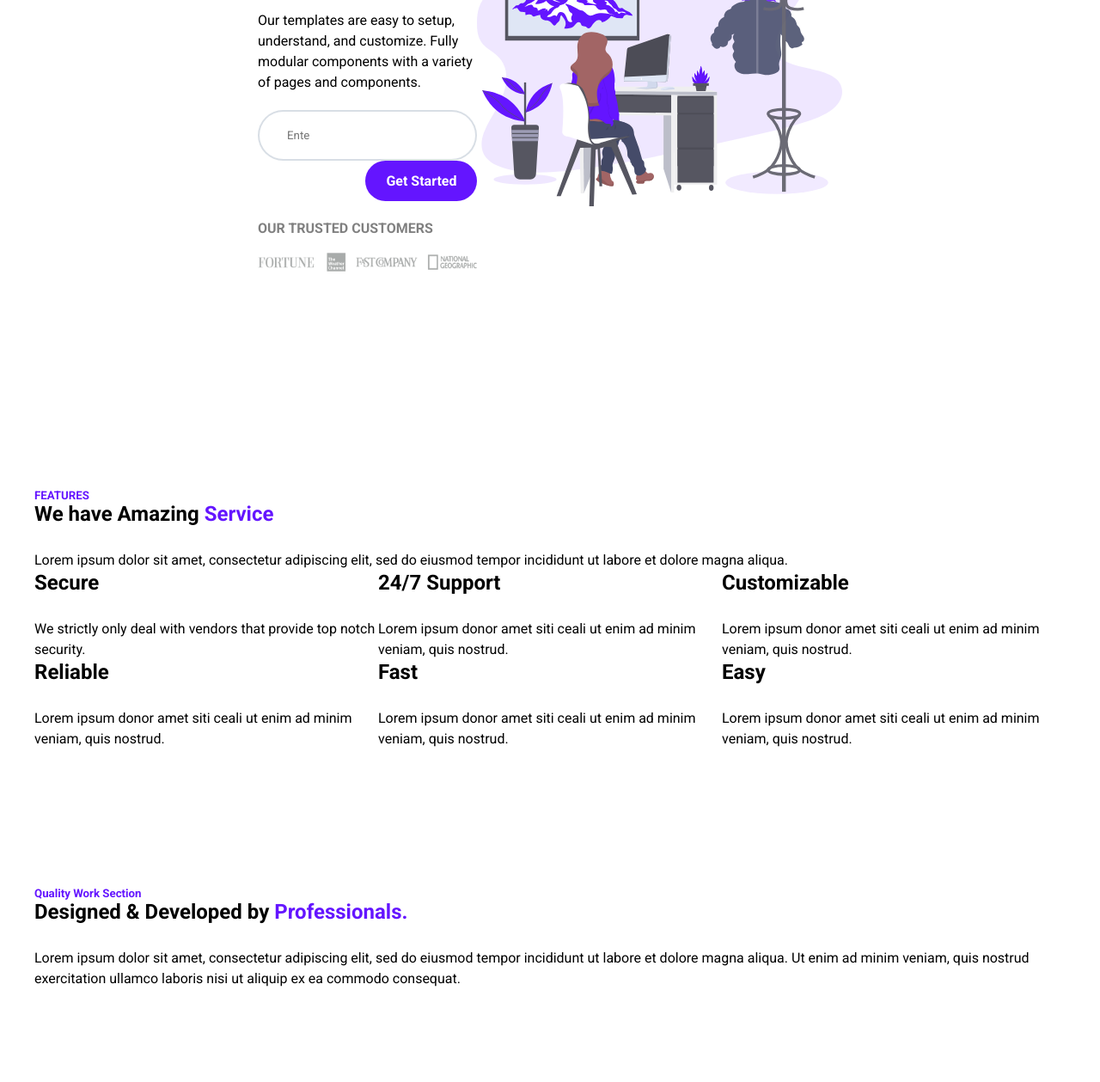
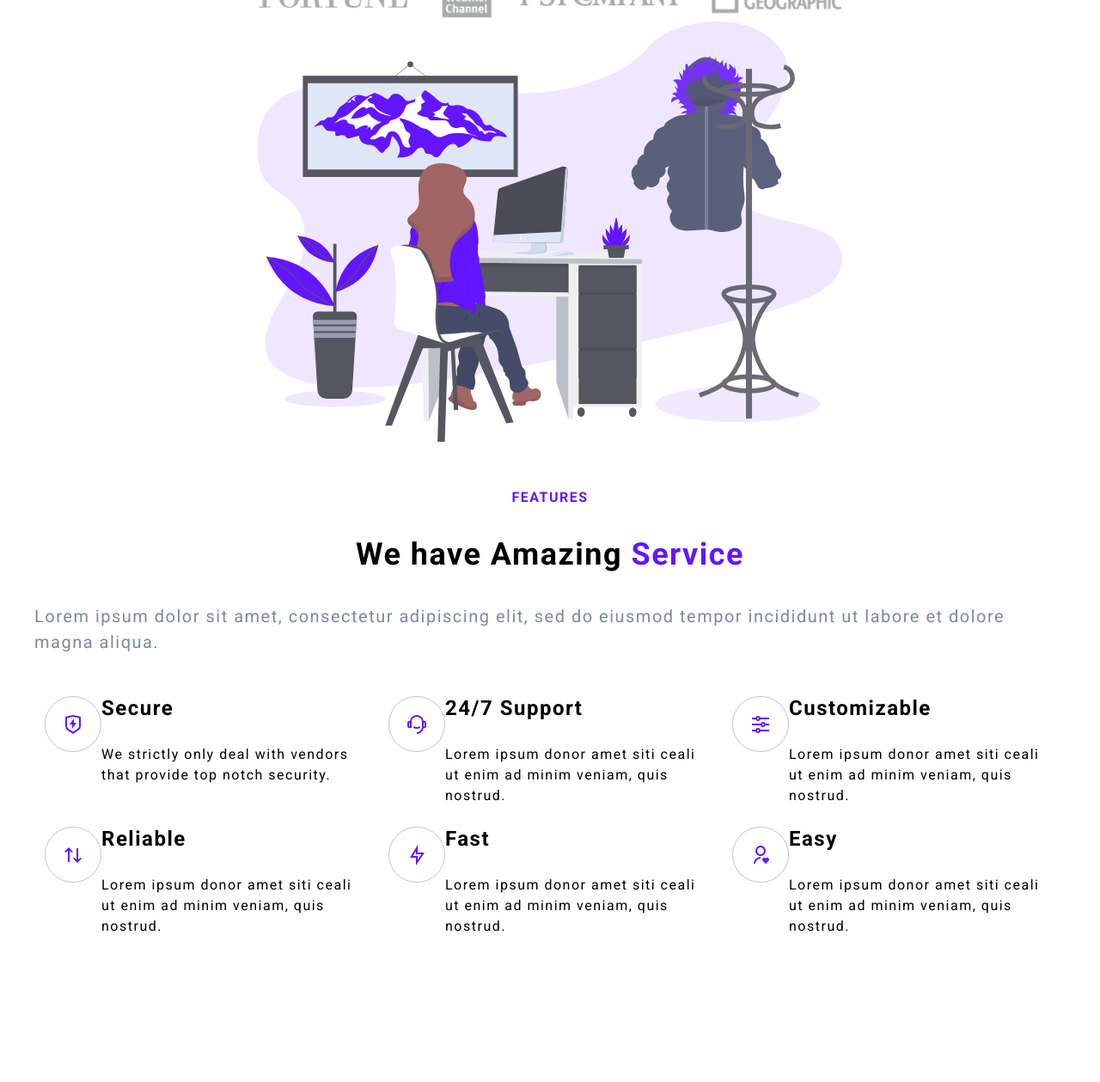
Before and after one commit to Antrikas/Final-Project-Week2, a plain HTML site: page index.html in a window 1280 px wide. Shown: the part 433-1692 px from the top of the page at 86% size. Before the commit the page ends 1664 px from the top, so only its background shows below. Drawn offline with Linux system fonts and the light colour scheme.

Commit message:
finalproject

```diff
--- a/index.html
+++ b/index.html
@@ -33,7 +33,7 @@
                 <div class="row">
                     <div class="header__discription">
                         <h1 class="header__discription--title">Beautiful React Templates <span class="purple"> for you.</span></h1>
-                        <p>Our templates are easy to setup, understand, and customize. Fully modular components with a variety of pages and components.</p>
+                        <p class="header__discription--para">Our templates are easy to setup, understand, and customize. Fully modular components with a variety of pages and components.</p>
                         <form action="#" method="POST">
                             <input type="text" id="email" name="email" placeholder="Enter your email address" required>
                             <div class="header__btn--wrapper">
@@ -56,7 +56,7 @@
 <section id="fearutes">
 <div class="container">
     <div class="row">
-    <h5 class=" section__title">
+    <h5 class="section__title">
         <span class="purple" >FEATURES</span>
     </h5>
     <h1 class="section__heading">We have Amazing
@@ -66,43 +66,61 @@
     </p>
         <div class="services">
             <div class="service">
+                <figure class="service__image--wrapper">
+                    <img src="/Assests/shield-icon.daefe14b320b14fbd9cbd18908ac93ec.svg" class="service__image"
+                    alt="">
+                </figure>
                 <div class="service__description">
-                    <!-- Content for the first service -->
                     <h2>Secure</h2>
                     <p>We strictly only deal with vendors that provide top notch security.</p>
                 </div>
             </div>
             <div class="service">
+                <figure class="service__image--wrapper">
+                    <img src="./Assests/support-icon.f9253ffa8cb6ffde5bbaa05eb5136375.svg" class="service__image"
+                    alt="">
+                </figure>
                 <div class="service__description">
-                    <!-- Content for the second service -->
                     <h2>24/7 Support</h2>
                     <p>Lorem ipsum donor amet siti ceali ut enim ad minim veniam, quis nostrud.</p>
                 </div>
             </div>
             <div class="service">
+                <figure class="service__image--wrapper">
+                    <img src="./Assests/customize-icon.367468c90fd796009b97fbfba67b2c6a.svg" class="service__image"
+                    alt="">
+                </figure>
                 <div class="service__description">
-                    <!-- Content for the third service -->
                     <h2>Customizable</h2>
                     <p>Lorem ipsum donor amet siti ceali ut enim ad minim veniam, quis nostrud.</p>
                 </div>
             </div>
             <div class="service">
+                <figure class="service__image--wrapper">
+                    <img src="/Assests/reliable-icon.1367510a8f0a1bec76dc425d25f92f43.svg" class="service__image"
+                    alt="">
+                </figure>
                 <div class="service__description">
-                    <!-- Content for the third service -->
                     <h2>Reliable</h2>
                     <p>Lorem ipsum donor amet siti ceali ut enim ad minim veniam, quis nostrud.</p>
                 </div>
             </div>
             <div class="service">
+                <figure class="service__image--wrapper">
+                    <img src="/Assests/fast-icon.dbb971a73d4805d2fc3bcdacdb55beba.svg" class="service__image"
+                    alt="">
+                </figure>
                 <div class="service__description">
-                    <!-- Content for the third service -->
                     <h2>Fast</h2>
                     <p>Lorem ipsum donor amet siti ceali ut enim ad minim veniam, quis nostrud.</p>
                 </div>
             </div>
             <div class="service">
+                <figure class="service__image--wrapper">
+                    <img src="./Assests/simple-icon.673b7e1750b2a4ef32907fc164828d00.svg" class="service__image"
+                    alt="">
+                </figure>
                 <div class="service__description">
-                    <!-- Content for the third service -->
                     <h2>Easy</h2>
                     <p>Lorem ipsum donor amet siti ceali ut enim ad minim veniam, quis nostrud.</p>
                 </div>
@@ -114,12 +132,15 @@
 </section>
 
 <section class="container">
-    <div class="row">
-        <!-- Content for the Quality Work section -->
+    <div class="row quality--wrapper">
         <h5 class=" section__title">
             <span class="purple">Quality Work Section</span></h5>
-        <h1>Designed & Developed by <span class="purple">Professionals.</span> </h1>
+            <h1>Designed & Developed by <span class="purple">Professionals.</span> </h1>
         <p>Lorem ipsum dolor sit amet, consectetur adipiscing elit, sed do eiusmod tempor incididunt ut labore et dolore magna aliqua. Ut enim ad minim veniam, quis nostrud exercitation ullamco laboris nisi ut aliquip ex ea commodo consequat.</p>
+        <figure>
+        <img class="quality__image--wrapper" src="./Assests/third Image.svg" alt="">
+    </figure>
+
     </div>
 </section>
 </body>
--- a/style.css
+++ b/style.css
@@ -7,6 +7,7 @@
 }
 
 body, h1, h2, h3, p, ul, li {
+    letter-spacing: 1.5px;
     margin: 0;
     padding: 0;
 }
@@ -103,8 +104,9 @@ header {
     max-width: 720px;
     padding: 20px;
     display: flex;
+    margin: 0 auto;
     justify-content: space-between;
-    align-items: center;
+    flex-direction: column;
 }
 
 .row {
@@ -125,9 +127,12 @@ header {
 font-size: 36px;
 margin-bottom: 10px;
 color: black;
+}
 
+.header__discription--para{
+font-size: 16px;
+}
 
-}
 
 .purple {
     color: #6415ff;
@@ -169,11 +174,6 @@ label {
 
  }
 
- .header__discription--para-2 {
-    margin-top: 20px;
-    font-weight: bold;
-    color: gray;
-}
 
 .header__discription--image{
     width: 100%;
@@ -211,6 +211,12 @@ FEATURES
     margin: 0 auto;
 }
 
+.section__para{
+    font-size: 20px;
+    color: #7c8ba1;
+    margin-bottom: 36px;
+}
+
 .services {
     display: flex;
     flex-wrap: wrap;
@@ -219,12 +225,44 @@ FEATURES
 .service {
     display: flex;
     width: calc(100%/3);
+    padding: 12px;
 }
+
+.service__image--wrapper{
+    border: 1px solid #7c8ba180;
+    padding: 20px;
+    border-radius: 9999px;
+    max-height: 65px;
+    }
 
 .service__discription {
     display: flex;
     flex-direction: column;
 }
+
+.section__title {
+    font-size: 16px;
+    text-align: center;
+}
+
+.section__heading {
+    font-size: 36px;
+    margin: 36px 0;
+    font-weight: 800;
+    text-align: center;
+}
+.header__discription--para-2 {
+    margin-top: 20px;
+    font-weight: bold;
+    color: gray;
+}
+
+
+
+.service__image {
+
+}
+
 
 .purple {
     color: #6415ff;
@@ -245,6 +283,25 @@ FEATURES
     max-width: 1200px;
     margin: 0 auto;
  }
+
+ .quality--wrapper{
+    width: 50%;
+    display: flex;
+    flex-direction: column;
+    justify-content: space-between;
+}
+
  .purple {
     color: #6415ff;
 }
+
+.quality__image--wrapper {
+    max-width: 100%;
+
+}
+
+/*
+
+STEPS
+
+*/
```
Also changed, not shown: Assests/customize-icon.367468c90fd796009b97fbfba67b2c6a.svg (added), Assests/fast-icon.dbb971a73d4805d2fc3bcdacdb55beba.svg (added), Assests/reliable-icon.1367510a8f0a1bec76dc425d25f92f43.svg (added), Assests/shield-icon.daefe14b320b14fbd9cbd18908ac93ec.svg (added), Assests/simple-icon.673b7e1750b2a4ef32907fc164828d00.svg (added), Assests/support-icon.f9253ffa8cb6ffde5bbaa05eb5136375.svg (added).
